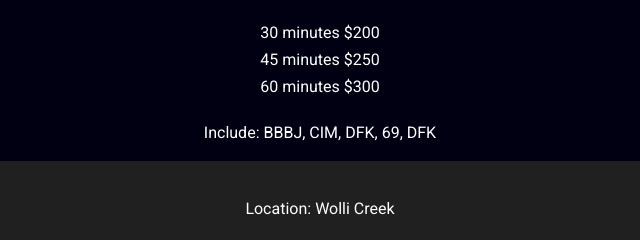
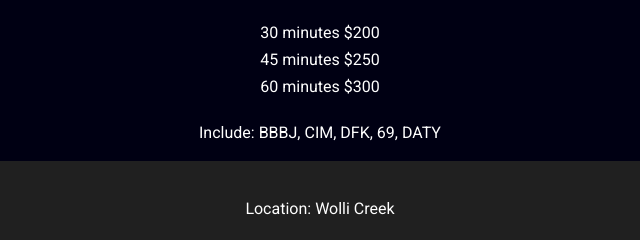
Before and after one commit to kimchier/kimchier.github.io, a plain HTML site: page index.html in a window 1280 px wide. Shown: the part 1160-1400 px from the top of the page, 320-960 px from the left. Drawn offline with Linux system fonts and the light colour scheme.

Commit message:
Update index.html

```diff
--- a/index.html
+++ b/index.html
@@ -111,7 +111,7 @@
   <p>45 minutes $250</p>
   <p>60 minutes $300</p>
   <br>
-<p>Include: BBBJ, CIM, DFK, 69, DFK</p>
+<p>Include: BBBJ, CIM, DFK, 69, DATY</p>
     <br>
   <section class="location" style="background-color: rgb(32, 32, 32);">
   <p>Location: Wolli Creek</p>
@@ -125,7 +125,7 @@
   <p>45 minutes $230</p>
   <p>60 minutes $280</p>
   <br>
-<p>Include: BBBJ, CIM, DFK, 69, DFK</p>
+<p>Include: BBBJ, CIM, DFK, 69, DATY</p>
     <br>
   <section class="location" style="background-color: rgb(32, 32, 32);">
   <p>Location: Wolli Creek</p>
@@ -139,7 +139,7 @@
   <p>45 minutes $250</p>
   <p>60 minutes $300</p>
   <br>
-<p>Include: BBBJ, CIM, DFK, 69, DFK</p>
+<p>Include: BBBJ, CIM, DFK, 69, DATY</p>
     <br>
   <section class="location" style="background-color: rgb(32, 32, 32);">
   <p>Location: Ryde</p>
```
